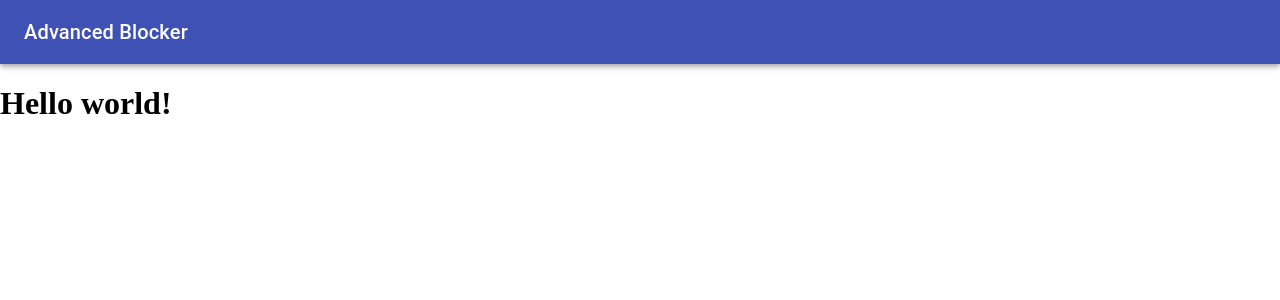
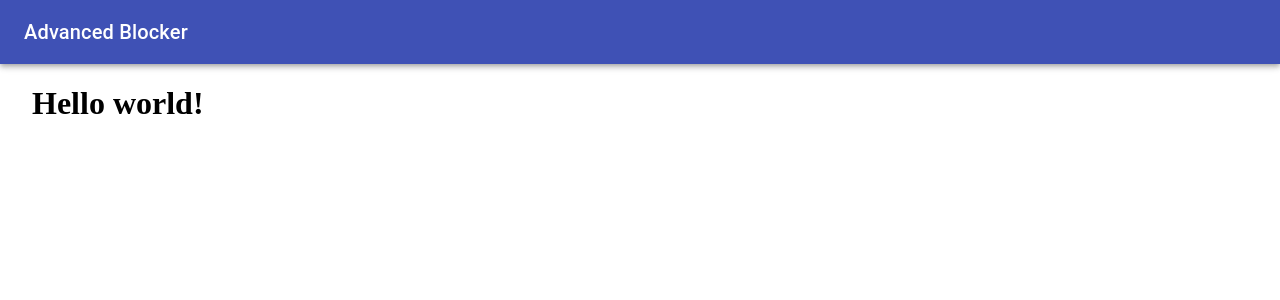
Before and after one commit to itok01/twitter-advanced-blocker-web, a Next.js app: page / in a window 1280 px wide. Shown: the top 300 px of the page. Built offline with nearby package versions, Linux system fonts and the light colour scheme.

Commit message:
Add main tag

```diff
--- a/components/MyLayout.tsx
+++ b/components/MyLayout.tsx
@@ -9,7 +9,9 @@ export default function Layout(props: ContentProps) {
     return (
         <div>
             <Header />
-            {props.children}
+            <main>
+                {props.children}
+            </main>
         </div>
     )
 }
--- a/styles/global.css
+++ b/styles/global.css
@@ -1,3 +1,7 @@
 body {
     margin: 0;
 }
+
+main {
+    margin: 1em 2em;
+}
```
